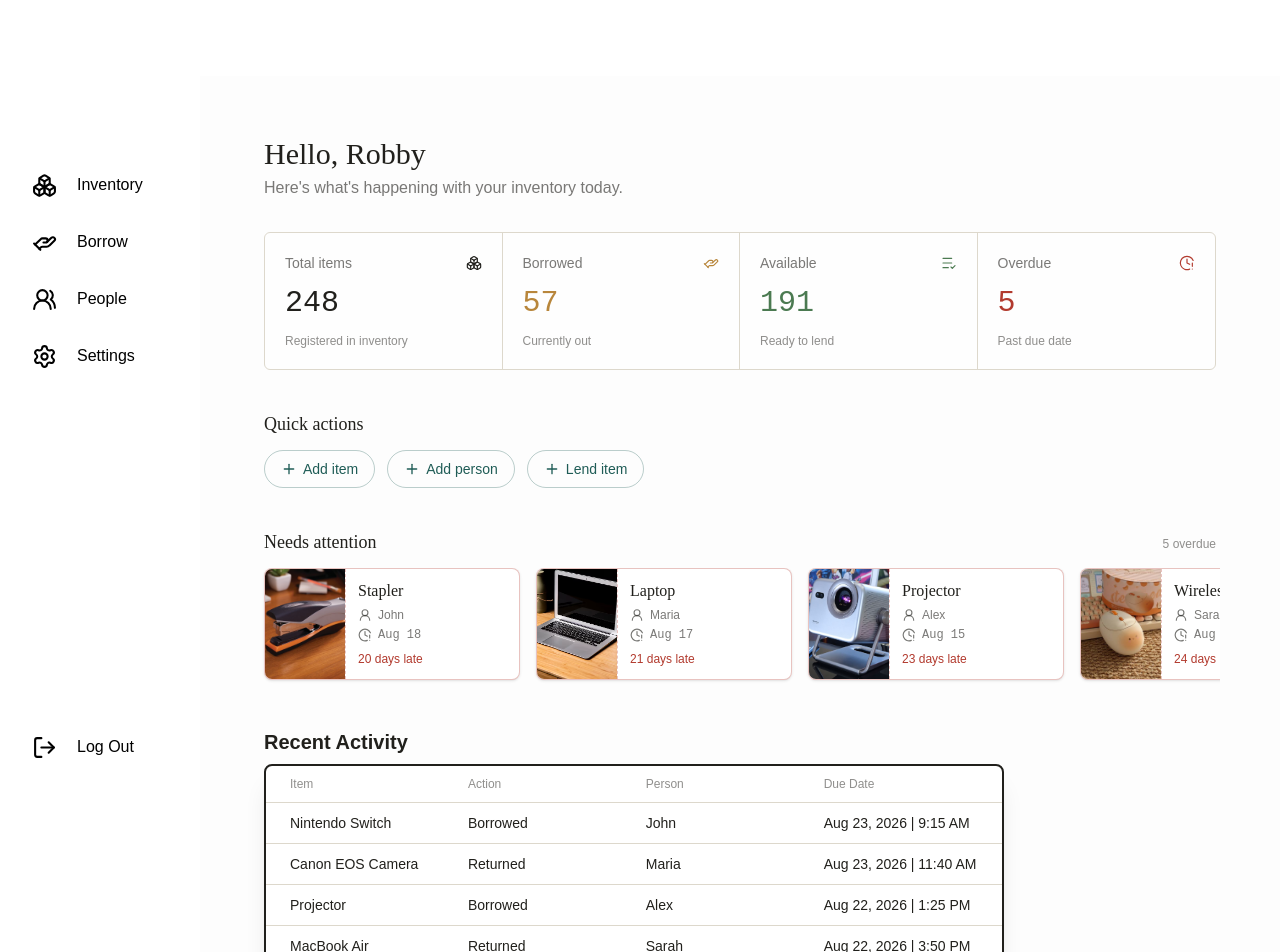
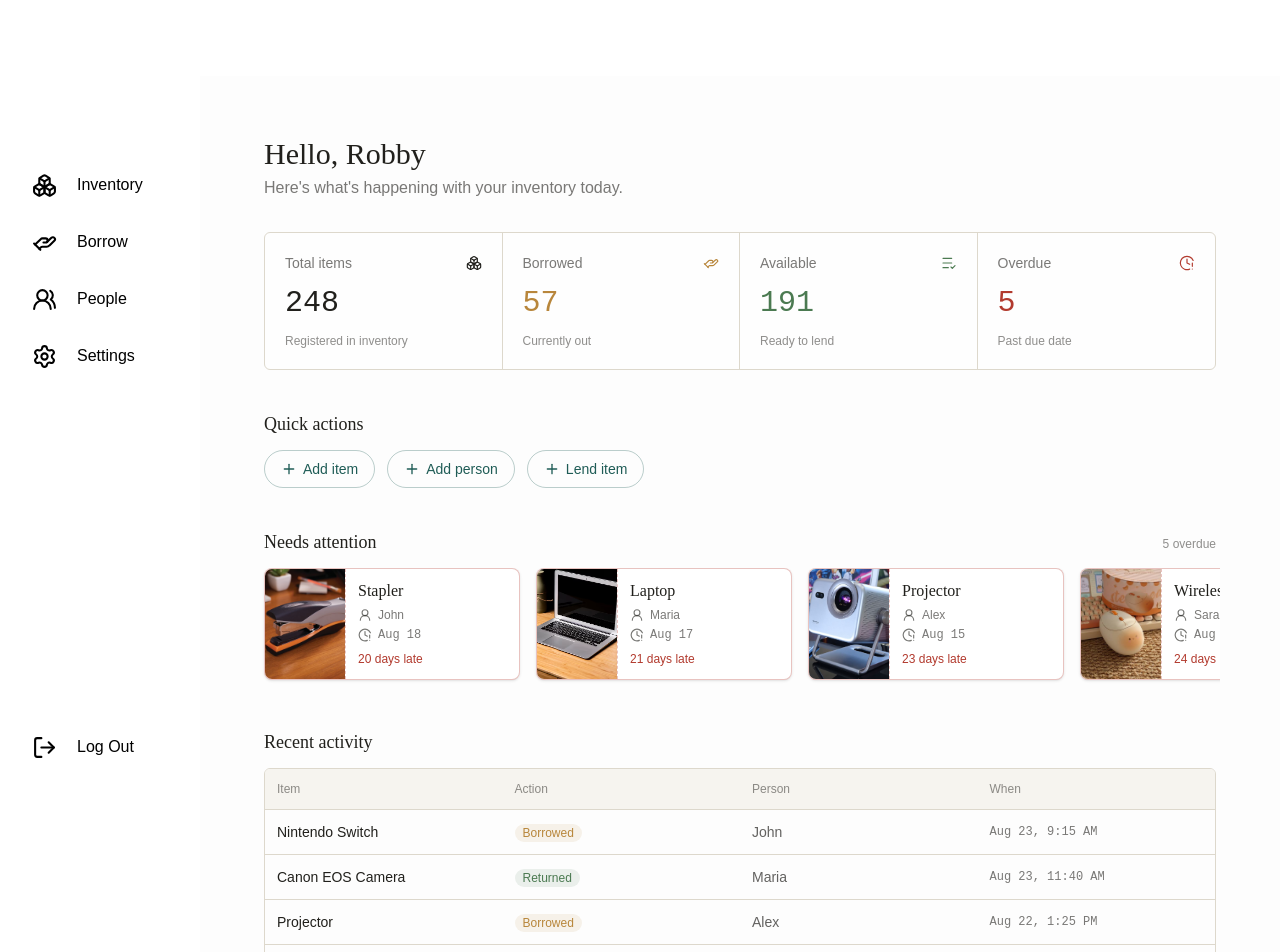
Before and after one commit to Robby24-hub/borrowing-app-project, a React (Vite) app: page / in a window 1280 px wide. Shown: the top 952 px of the page. Built offline with nearby package versions, Linux system fonts and the light colour scheme.

Commit message:
recent activities changed

```diff
--- a/src/pages/home/RecentActivities.jsx
+++ b/src/pages/home/RecentActivities.jsx
@@ -32,34 +32,48 @@ export default function RecentActivities() {
     },
     {
       id: crypto.randomUUID(),
-      item: "Wireless Microphone",
+      item: "Wireless microphone",
       action: "Borrowed",
       person: "David",
       date: "2026-08-21T10:05:00",
     },
   ];
+
   return (
     <div>
-      <h1 className="text-xl font-semibold mb-2 ">Recent Activity</h1>
-      <div className="bg-white border-2 border-primaryBlue rounded-lg overflow-hidden w-fit shadow-xl mb-5">
-        <div className="bg-grayishWhite trow-recent-act">
-          <p className="tdata tdataHead">Item</p>
-          <p className="tdata tdataHead">Action</p>
-          <p className="tdata tdataHead">Person</p>
-          <p className="tdata tdataHead">Due Date</p>
+      <h2 className="font-display text-lg font-medium mb-3">Recent activity</h2>
+      <div className="border border-line rounded-md overflow-hidden">
+        <div className="grid grid-cols-4 bg-paper text-xs text-ink/50 border-b border-line">
+          <p className="p-3">Item</p>
+          <p className="p-3">Action</p>
+          <p className="p-3">Person</p>
+          <p className="p-3">When</p>
         </div>
-        {recentActivities.map((activity) => {
-          return (
-            <div className="trow-recent-act" key={activity.id}>
-              <p className="tdata">{activity.item}</p>
-              <p className="tdata">{activity.action}</p>
-              <p className="tdata">{activity.person}</p>
-              <p className="tdata">
-                {dayjs(activity.date).format("MMM D, YYYY | h:mm A")}
-              </p>
-            </div>
-          );
-        })}
+        {recentActivities.map((activity, i) => (
+          <div
+            key={activity.id}
+            className={`grid grid-cols-4 items-center text-sm ${
+              i !== recentActivities.length - 1 ? "border-b border-line" : ""
+            }`}
+          >
+            <p className="p-3 font-medium">{activity.item}</p>
+            <p className="p-3">
+              <span
+                className={`text-xs font-medium px-2 py-0.5 rounded-full ${
+                  activity.action === "Borrowed"
+                    ? "bg-ochre/10 text-ochre"
+                    : "bg-moss/10 text-moss"
+                }`}
+              >
+                {activity.action}
+              </span>
+            </p>
+            <p className="p-3 text-ink/70">{activity.person}</p>
+            <p className="p-3 font-mono text-xs text-ink/60">
+              {dayjs(activity.date).format("MMM D, h:mm A")}
+            </p>
+          </div>
+        ))}
       </div>
     </div>
   );
```
